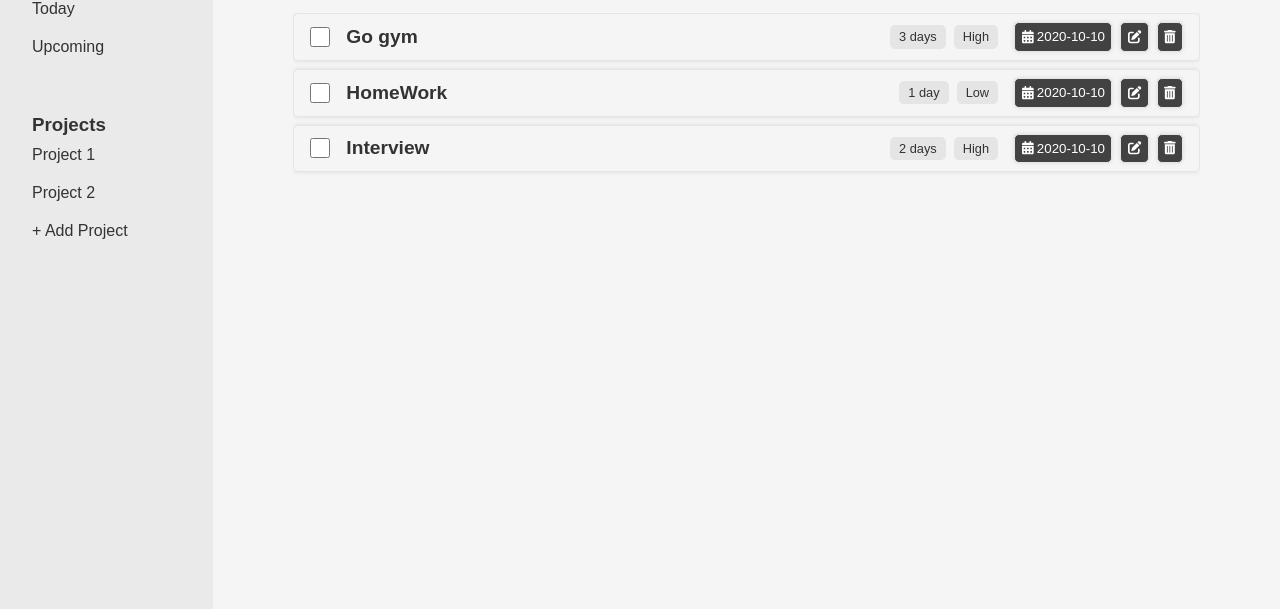
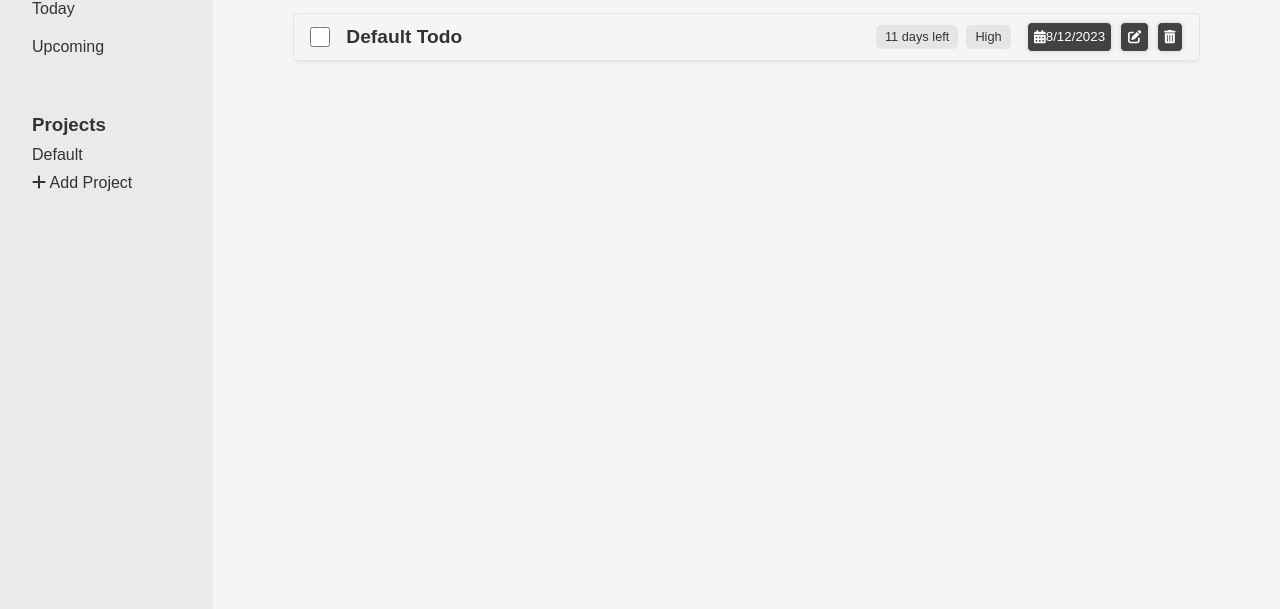
Before and after one commit to JamieYau/to-do-list, a website built with webpack: page src/template.html in a window 1280 px wide. Shown: the part 144-753 px from the top of the page. Built offline with nearby package versions, Linux system fonts and the light colour scheme.

Commit message:
Create Render functions for projects & todo items

```diff
--- a/src/index.js
+++ b/src/index.js
@@ -4,4 +4,6 @@ import "@fortawesome/fontawesome-free/js/solid.js";
 import "@fortawesome/fontawesome-free/js/regular.js";
 import "@fortawesome/fontawesome-free/js/brands.js";
 
-console.log("Hi")
+import initApp from "./modules/app.js";
+
+document.addEventListener("DOMContentLoaded", initApp);
--- /dev/null
+++ b/src/modules/app.js
@@ -0,0 +1,21 @@
+import Project from "./project.js";
+import Todo from "./todo.js";
+import { renderProjects, renderTodos } from "./render.js";
+
+const initApp = () => {
+    const projects = [];
+    const defaultProject = new Project("Default");
+    projects.push(defaultProject);
+    const defaultTodo = new Todo(
+        "Default Todo",
+        "This is a default todo.",
+        new Date("2023-08-12"),
+        "High",
+        false
+    );
+    defaultProject.addTodo(defaultTodo);
+    renderProjects(projects);
+    renderTodos(defaultProject.todos);
+};
+
+export default initApp;
--- /dev/null
+++ b/src/modules/render.js
@@ -0,0 +1,129 @@
+const renderProjects = (projects) => {
+  const projectSection = document.getElementById("project-section");
+  projectSection.innerHTML = "";
+  const heading = document.createElement("h3");
+  heading.textContent = "Projects";
+  projectSection.appendChild(heading);
+  const projectList = document.createElement("ul");
+  projectList.id = "project-list";
+  projectList.className = "sidebar-list";
+  projectSection.appendChild(projectList);
+  projects.forEach((project) => {
+    const projectItem = document.createElement("li");
+    projectItem.classList.add("project-list-item");
+    projectItem.dataset.id = project.id;
+    projectItem.textContent = project.title;
+    projectList.appendChild(projectItem);
+  });
+  const addProject = document.createElement("div");
+  addProject.id = "add-project";
+  addProject.classList.add("add-project");
+  const addProjectIcon = document.createElement("i");
+  addProjectIcon.classList.add("fas", "fa-plus");
+  const addProjectText = document.createElement("span");
+  addProjectText.textContent = " Add Project";
+  addProject.appendChild(addProjectIcon);
+  addProject.appendChild(addProjectText);
+  projectSection.appendChild(addProject);
+};
+
+/* Render the todos for a project in this format:
+<ul id="todo-list">
+            <li class="todo-item">
+              <input type="checkbox" class="is-complete" />
+              <div class="title">Go gym</div>
+              <div class="todo-details">
+                <div class="days-till-due">3 days</div>
+                <div class="priority">High</div>
+              </div>
+              <div class="actions">
+                <button class="duedate">
+                  <i class="fas fa-calendar-days"></i>
+                  <span>2020-10-10</span>
+                </button>
+                <button class="edit-todo">
+                  <i class="fas fa-edit"></i>
+                </button>
+                <button class="delete-todo">
+                  <i class="fas fa-trash-can"></i>
+                </button>
+              </div>
+            </li>
+*/
+
+const renderTodos = (todos) => {
+  const todoList = document.getElementById("todo-list");
+  todoList.innerHTML = "";
+  todos.forEach((todo) => {
+    const todoItem = document.createElement("li");
+    todoItem.classList.add("todo-item");
+    // Is complete
+    const isComplete = document.createElement("input");
+    isComplete.type = "checkbox";
+    isComplete.classList.add("is-complete");
+    isComplete.checked = todo.isComplete;
+    // Title
+    const title = document.createElement("div");
+    title.classList.add("title");
+    title.textContent = todo.title;
+    const todoDetails = document.createElement("div");
+    todoDetails.classList.add("todo-details");
+    // Days till due
+    const daysTillDue = document.createElement("div");
+    daysTillDue.classList.add("days-till-due");
+    daysTillDue.textContent = getDaysTillDueLabel(todo.daysTillDue);
+    // Priority
+    const priority = document.createElement("div");
+    priority.classList.add("priority");
+    priority.textContent = todo.priority;
+    // Actions
+    const actions = document.createElement("div");
+    actions.classList.add("actions");
+    // Due Date
+    const dueDate = document.createElement("button");
+    dueDate.classList.add("duedate");
+    const dueDateIcon = document.createElement("i");
+    dueDateIcon.classList.add("fas", "fa-calendar-days");
+    const dueDateText = document.createElement("span");
+    dueDateText.textContent = todo.dueDate.toLocaleDateString();
+    // Edit todo
+    const editTodo = document.createElement("button");
+    editTodo.classList.add("edit-todo");
+    const editTodoIcon = document.createElement("i");
+    editTodoIcon.classList.add("fas", "fa-edit");
+    // Delete todo
+    const deleteTodo = document.createElement("button");
+    deleteTodo.classList.add("delete-todo");
+    const deleteTodoIcon = document.createElement("i");
+    deleteTodoIcon.classList.add("fas", "fa-trash-can");
+
+    todoItem.appendChild(isComplete);
+    todoItem.appendChild(title);
+    todoDetails.appendChild(daysTillDue);
+    todoDetails.appendChild(priority);
+    todoItem.appendChild(todoDetails);
+    dueDate.appendChild(dueDateIcon);
+    dueDate.appendChild(dueDateText);
+    actions.appendChild(dueDate);
+    editTodo.appendChild(editTodoIcon);
+    actions.appendChild(editTodo);
+    deleteTodo.appendChild(deleteTodoIcon);
+    actions.appendChild(deleteTodo);
+    todoItem.appendChild(actions);
+    todoList.appendChild(todoItem);
+  });
+};
+
+const getDaysTillDueLabel = (daysTillDue) => {
+  if (daysTillDue === 1) {
+    return "1 day left";
+  } else if (daysTillDue === 0) {
+    return "Due today";
+  } else if (daysTillDue < 0) {
+    return "Overdue";
+  } else {
+    return `${daysTillDue} days left`;
+  }
+};
+
+export { renderProjects, renderTodos };
--- a/src/modules/todo.js
+++ b/src/modules/todo.js
@@ -5,6 +5,7 @@ class Todo {
   #title;
   #description;
   #dueDate;
+  #daysTillDue;
   #priority;
   #isComplete;
 
@@ -17,6 +18,9 @@ class Todo {
     this.#title = title;
     this.#description = description;
     this.#dueDate = dueDate instanceof Date ? dueDate : new Date(dueDate);
+    this.#daysTillDue = Math.ceil(
+      (this.#dueDate.getTime() - Date.now()) / (1000 * 60 * 60 * 24)
+    );
     this.#priority = priority;
     this.#isComplete = false;
   }
@@ -61,6 +65,10 @@ class Todo {
     this.#dueDate = dueDate;
   }
 
+  get daysTillDue() {
+    return this.#daysTillDue;
+  }
+
   get priority() {
     return this.#priority;
   }
--- a/src/template.html
+++ b/src/template.html
@@ -11,87 +11,19 @@
         <h1>Todo List</h1>
       </header>
       <aside id="sidebar">
-        <section>
+        <section id="default-section">
           <ul class="sidebar-list">
             <li>Inbox</li>
             <li>Today</li>
             <li>Upcoming</li>
           </ul>
         </section>
-        <section>
-          <h3>Projects</h3>
-          <ul id="project-list" class="sidebar-list">
-            <li class="project-list-item">Project 1</li>
-            <li class="project-list-item">Project 2</li>
-            <li id="sidebar-add" class="sidebar-project">+ Add Project</li>
-          </ul>
-        </section>
+        <section id="project-section"></section>
       </aside>
       <main id="content">
         <h2 id="project-name">Project Name</h2>
         <div id="todo-wrapper">
-          <ul id="todo-list">
-            <li class="todo-item">
-              <input type="checkbox" class="is-complete" />
-              <div class="title">Go gym</div>
-              <div class="todo-details">
-                <div class="days-till-due">3 days</div>
-                <div class="priority">High</div>
-              </div>
-              <div class="actions">
-                <button class="duedate">
-                  <i class="fas fa-calendar-days"></i>
-                  <span>2020-10-10</span>
-                </button>
-                <button class="edit-todo">
-                  <i class="fas fa-edit"></i>
-                </button>
-                <button class="delete-todo">
-                  <i class="fas fa-trash-can"></i>
-                </button>
-              </div>
-            </li>
-            <li class="todo-item">
-              <input type="checkbox" class="is-complete" />
-              <div class="title">HomeWork</div>
-              <div class="todo-details">
-                <div class="days-till-due">1 day</div>
-                <div class="priority">Low</div>
-              </div>
-              <div class="actions">
-                <button class="duedate">
-                  <i class="fas fa-calendar-days"></i>
-                  <span>2020-10-10</span>
-                </button>
-                <button class="edit-todo">
-                  <i class="fas fa-edit"></i>
-                </button>
-                <button class="delete-todo">
-                  <i class="fas fa-trash-can"></i>
-                </button>
-              </div>
-            </li>
-            <li class="todo-item">
-              <input type="checkbox" class="is-complete" />
-              <div class="title">Interview</div>
-              <div class="todo-details">
-                <div class="days-till-due">2 days</div>
-                <div class="priority">High</div>
-              </div>
-              <div class="actions">
-                <button class="duedate">
-                  <i class="fas fa-calendar-days"></i>
-                  <span>2020-10-10</span>
-                </button>
-                <button class="edit-todo">
-                  <i class="fas fa-edit"></i>
-                </button>
-                <button class="delete-todo">
-                  <i class="fas fa-trash-can"></i>
-                </button>
-              </div>
-            </li>
-          </ul>
+          <ul id="todo-list"></ul>
         </div>
       </main>
       <footer>
```
